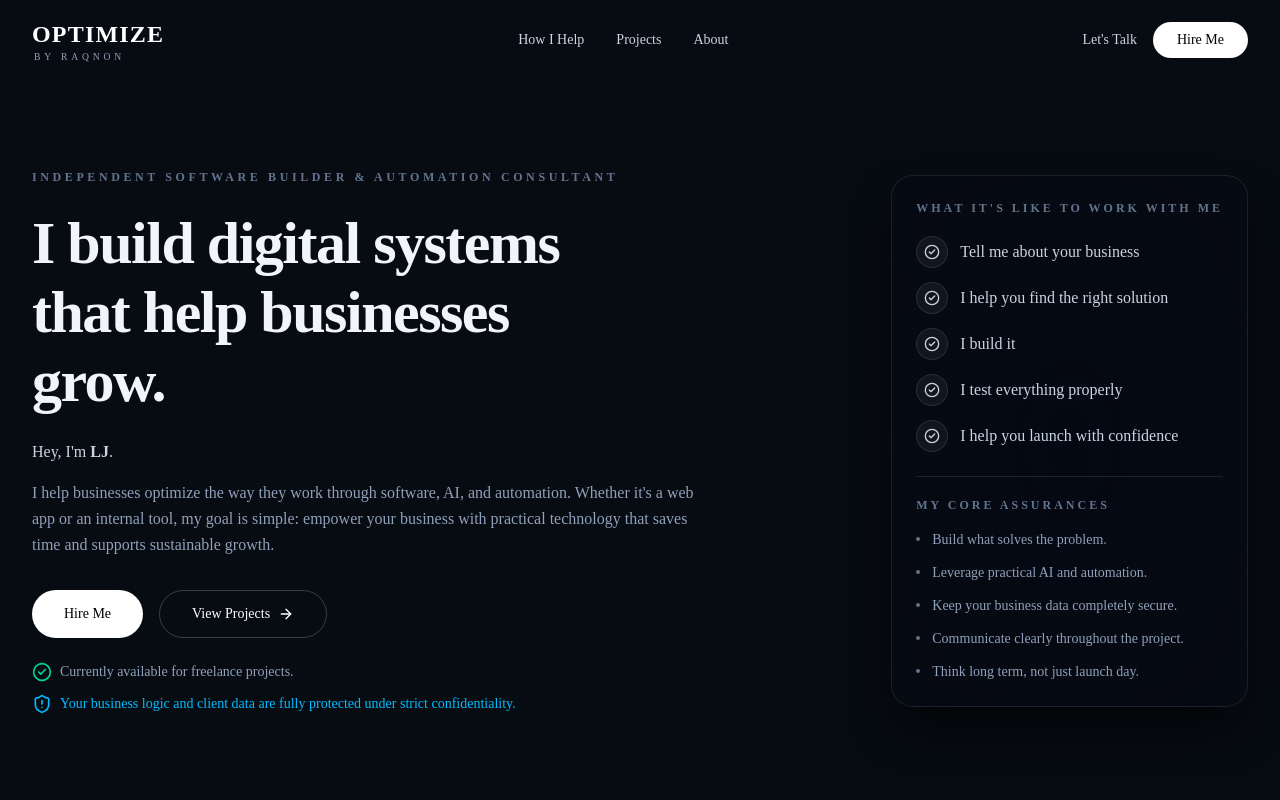
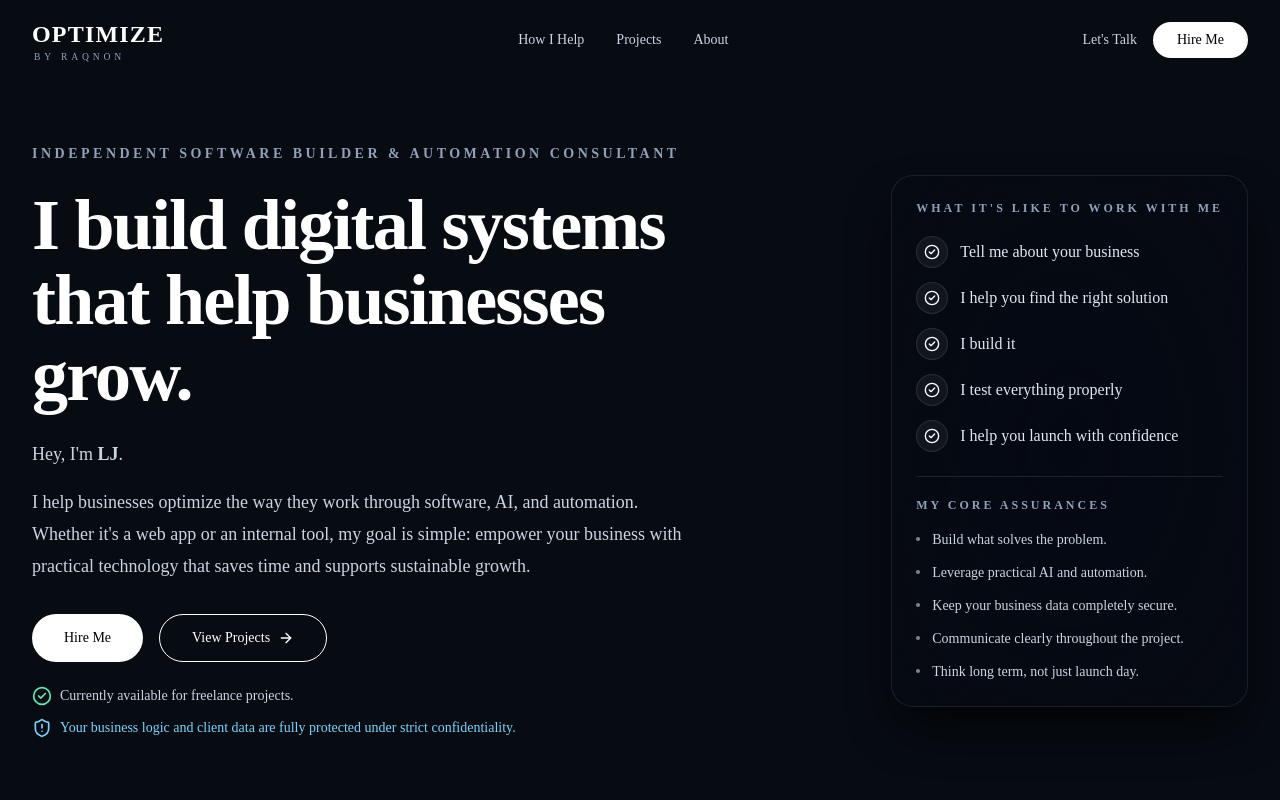
Before and after one commit to geeiqueue/optimize-by-raqnon, a Next.js app: page / in a window 1280 px wide. Shown: the top 800 px of the page. Built offline with nearby package versions, Linux system fonts and the light colour scheme.

Commit message:
Add 3D network background, fix CTA click bug

```diff
--- a/components/hero/business-network.tsx
+++ b/components/hero/business-network.tsx
@@ -1,71 +1,98 @@
 "use client";
 
-import { useEffect, useState } from "react";
+import { useRef, useMemo, useState, useEffect } from "react";
+import { Canvas, useFrame } from "@react-three/fiber";
+import * as THREE from "three";
+
+function NetworkNodes({ count = 50 }: { count?: number }) {
+  const groupRef = useRef<THREE.Group>(null);
+
+  const positions = useMemo(() => {
+    const pts: THREE.Vector3[] = [];
+    for (let i = 0; i < count; i++) {
+      pts.push(
+        new THREE.Vector3(
+          (Math.random() - 0.5) * 10,
+          (Math.random() - 0.5) * 6,
+          (Math.random() - 0.5) * 6
+        )
+      );
+    }
+    return pts;
+  }, [count]);
+
+  const lines = useMemo(() => {
+    const segments: [THREE.Vector3, THREE.Vector3][] = [];
+    positions.forEach((p, i) => {
+      const nearest = positions
+        .map((q, j) => ({ j, d: p.distanceTo(q) }))
+        .filter((o) => o.j !== i)
+        .sort((a, b) => a.d - b.d)
+        .slice(0, 2);
+      nearest.forEach(({ j }) => {
+        if (j > i) segments.push([p, positions[j]]);
+      });
+    });
+    return segments;
+  }, [positions]);
+
+  useFrame((_, delta) => {
+    if (groupRef.current) {
+      groupRef.current.rotation.y += delta * 0.05;
+    }
+  });
+
+  return (
+    <group ref={groupRef}>
+      {positions.map((p, i) => (
+        <mesh key={i} position={p}>
+          <sphereGeometry args={[0.04, 8, 8]} />
+          <meshBasicMaterial color="#38bdf8" />
+        </mesh>
+      ))}
+      {lines.map(([a, b], i) => (
+        <line key={i}>
+          <bufferGeometry>
+            <bufferAttribute
+              attach="attributes-position"
+              args={[new Float32Array([a.x, a.y, a.z, b.x, b.y, b.z]), 3]}
+            />
+          </bufferGeometry>
+          <lineBasicMaterial color="#0ea5e9" transparent opacity={0.25} />
+        </line>
+      ))}
+    </group>
+  );
+}
 
 export default function BusinessNetwork() {
-  const [mousePos, setMousePos] = useState({ x: 0, y: 0 });
+  const [mousePos, setMousePos] = useState({ x: 50, y: 50 });
 
   useEffect(() => {
     const handleMouseMove = (e: MouseEvent) => {
-      const xPercent = (e.clientX / window.innerWidth) * 100;
-      const yPercent = (e.clientY / window.innerHeight) * 100;
-      setMousePos({ x: xPercent, y: yPercent });
+      setMousePos({
+        x: (e.clientX / window.innerWidth) * 100,
+        y: (e.clientY / window.innerHeight) * 100,
+      });
     };
-
     window.addEventListener("mousemove", handleMouseMove);
     return () => window.removeEventListener("mousemove", handleMouseMove);
   }, []);
 
   return (
     <div className="absolute inset-0 h-full w-full bg-[#070b12] overflow-hidden pointer-events-none">
-      {/* Premium Tech Blueprint Matrix Mesh lines */}
-      <div
-        className="absolute inset-0 opacity-15 transition-transform duration-300 ease-out"
-        style={{
-          backgroundImage: `
-            linear-gradient(to right, rgba(56, 189, 248, 0.12) 1px, transparent 1px),
-            linear-gradient(to bottom, rgba(56, 189, 248, 0.12) 1px, transparent 1px)
-          `,
-          backgroundSize: "50px 50px",
-          transform: `translate(${(mousePos.x - 50) * 0.04}px, ${(mousePos.y - 50) * 0.04}px)`,
-        }}
-      />
-
-      {/* Cyber Constellation Data Node Points Array */}
-      <div
-        className="absolute inset-0 opacity-30 transition-transform duration-500 ease-out"
-        style={{
-          backgroundImage: "radial-gradient(circle, rgba(34, 211, 238, 0.2) 1px, transparent 2px)",
-          backgroundSize: "100px 100px",
-          transform: `translate(${(mousePos.x - 50) * -0.06}px, ${(mousePos.y - 50) * -0.06}px)`,
-        }}
-      />
-      {/* Floating High-Contrast Digital Node Orbs */}
-      <div className="absolute inset-0">
-        {/* Node 1: Left Upper Track */}
-        <div className="absolute top-[25%] left-[18%] h-2 w-2 rounded-full bg-sky-400 shadow-[0_0_15px_rgba(56,189,248,0.8)] animate-pulse" />
-        <div className="absolute top-[25%] left-[18%] h-[150px] w-[1px] bg-gradient-to-b from-sky-400/30 to-transparent rotate-[45deg] origin-top" />
-
-        {/* Node 2: Center Content Track */}
-        <div className="absolute top-[45%] left-[48%] h-2 w-2 rounded-full bg-cyan-400 shadow-[0_0_15px_rgba(34,211,238,0.8)]" />
-        <div className="absolute top-[45%] left-[48%] h-[120px] w-[1px] bg-gradient-to-b from-cyan-400/30 to-transparent rotate-[-30deg] origin-top" />
-
-        {/* Node 3: Right Upper Track */}
-        <div className="absolute top-[20%] left-[82%] h-2 w-2 rounded-full bg-sky-400 shadow-[0_0_15px_rgba(56,189,248,0.8)] animate-pulse" />
-
-        {/* Node 4: Left Lower Track */}
-        <div className="absolute top-[75%] left-[25%] h-2 w-2 rounded-full bg-cyan-400 shadow-[0_0_15px_rgba(34,211,238,0.8)]" />
-        <div className="absolute top-[75%] left-[25%] h-[100px] w-[1px] bg-gradient-to-r from-cyan-400/20 to-transparent" />
-
-        {/* Node 5: Right Lower Track */}
-        <div className="absolute top-[68%] left-[75%] h-2 w-2 rounded-full bg-sky-400 shadow-[0_0_15px_rgba(56,189,248,0.8)] animate-pulse" />
+      <div className="absolute inset-0 opacity-70">
+        <Canvas camera={{ position: [0, 0, 8], fov: 50 }}>
+          <ambientLight intensity={0.5} />
+          <NetworkNodes count={50} />
+        </Canvas>
       </div>
 
-      {/* Dynamic Cursor Spotlight Radial Glow */}
+      {/* Cursor spotlight glow, layered above the 3D canvas */}
       <div
-        className="absolute inset-0 mixed-blend-screen transition-all duration-200 ease-out hidden md:block"
+        className="absolute inset-0 transition-all duration-200 ease-out hidden md:block"
         style={{
-          background: `radial-gradient(600px circle at ${mousePos.x}% ${mousePos.y}%, rgba(14, 165, 233, 0.08), transparent 80%)`
+          background: `radial-gradient(600px circle at ${mousePos.x}% ${mousePos.y}%, rgba(14, 165, 233, 0.08), transparent 80%)`,
         }}
       />
     </div>
--- a/components/sections/hero.tsx
+++ b/components/sections/hero.tsx
@@ -1,3 +1,8 @@
+import dynamic from "next/dynamic";
+
+const BusinessNetwork = dynamic(() => import("@/components/hero/business-network"), {
+  ssr: false,
+});
 import { ArrowRight, CheckCircle2, ShieldAlert } from "lucide-react";
 
 const process = [
@@ -19,18 +24,15 @@ const principles = [
 export default function Hero() {
   return (
     <section className="relative isolate overflow-hidden border-b border-slate-800 bg-[#070b12] text-white">
-      {/* Masking overlay to soften background lines across the text areas */}
       <div className="pointer-events-none absolute inset-0 z-10 bg-gradient-to-r from-[#070b12]/90 via-[#070b12]/50 to-[#070b12]/80" />
 
-      {/* Content grid */}
       <div className="relative z-20 mx-auto grid min-h-[calc(100vh-80px)] max-w-7xl items-center gap-10 px-6 py-12 lg:grid-cols-[1.15fr_0.85fr] lg:px-8">
         <div>
-          <p className="text-xs font-semibold uppercase tracking-[0.3em] text-slate-500">
+          <p className="text-sm font-semibold uppercase tracking-[0.25em] text-slate-400 flex items-center gap-2">
             Independent Software Builder & Automation Consultant
           </p>
 
-          {/* Cleaned up eye-friendly heading tracking layout */}
-          <h1 className="mt-6 text-4xl font-extrabold tracking-tight text-slate-100 md:text-5xl lg:text-6xl leading-[1.15]">
+          <h1 className="mt-6 text-5xl font-black leading-[1.05] tracking-tight text-white md:text-6xl lg:text-7xl">
             I build digital systems
             <br />
             that help businesses
@@ -38,11 +40,11 @@ export default function Hero() {
             grow.
           </h1>
 
-          <p className="mt-6 max-w-xl text-base font-medium text-slate-300">
+          <p className="mt-6 max-w-xl text-lg leading-8 text-slate-300">
             Hey, I&apos;m <strong>LJ</strong>.
           </p>
 
-          <p className="mt-4 max-w-2xl text-base leading-relaxed text-slate-400">
+          <p className="mt-4 max-w-2xl text-lg leading-8 text-slate-300">
             I help businesses optimize the way they work through software, AI, and automation. Whether it&apos;s a web app or an internal tool, my goal is simple: empower your business with practical technology that saves time and supports sustainable growth.
           </p>
 
@@ -56,18 +58,18 @@ export default function Hero() {
 
             <a
               href="#projects"
-              className="inline-flex h-12 items-center justify-center rounded-full border border-white/20 px-8 text-sm font-medium text-white transition-colors hover:bg-white hover:text-black"
+              className="inline-flex h-12 items-center justify-center rounded-full border border-white px-8 text-sm font-medium text-white transition-colors hover:bg-white hover:text-black"
             >
               View Projects
               <ArrowRight className="ml-2 h-4 w-4" />
             </a>
           </div>
-          <div className="mt-6 flex flex-col gap-3 text-sm text-slate-400">
+          <div className="mt-6 flex flex-col gap-3 text-sm text-slate-300">
             <div className="flex items-center gap-2">
-              <CheckCircle2 className="h-5 w-5 text-emerald-400 shrink-0" />
+              <CheckCircle2 className="h-5 w-5 text-emerald-300 shrink-0" />
               <span>Currently available for freelance projects.</span>
             </div>
-            <div className="flex items-center gap-2 text-sky-400">
+            <div className="flex items-center gap-2 text-sky-300">
               <ShieldAlert className="h-5 w-5 shrink-0" />
               <span>Your business logic and client data are fully protected under strict confidentiality.</span>
             </div>
@@ -79,18 +81,18 @@ export default function Hero() {
           {/* Inner vignette overlay that fades out the busy background shapes strictly behind this text */}
           <div className="pointer-events-none absolute inset-0 -z-10 rounded-3xl bg-radial from-[#070b12]/10 via-[#070b12]/60 to-[#070b12]/95 opacity-90" />
 
-          <p className="text-xs font-semibold uppercase tracking-[0.25em] text-slate-500">
+          <p className="text-xs font-semibold uppercase tracking-[0.25em] text-slate-400">
             What it&apos;s like to work with me
           </p>
 
           <div className="mt-5 space-y-3.5">
             {process.map((step) => (
               <div key={step} className="flex items-center gap-3">
-                <div className="flex h-8 w-8 shrink-0 items-center justify-center rounded-full border border-white/10 bg-white/5 text-slate-300">
+                <div className="flex h-8 w-8 shrink-0 items-center justify-center rounded-full border border-white/10 bg-white/5 text-white">
                   <CheckCircle2 className="h-4 w-4" />
                 </div>
 
-                <p className="text-base font-medium text-slate-300">
+                <p className="text-base font-medium text-slate-200">
                   {step}
                 </p>
               </div>
@@ -98,15 +100,15 @@ export default function Hero() {
           </div>
 
           <div className="mt-6 border-t border-white/10 pt-5">
-            <p className="text-xs font-semibold uppercase tracking-[0.25em] text-slate-500">
+            <p className="text-xs font-semibold uppercase tracking-[0.25em] text-slate-400">
               My Core Assurances
             </p>
 
             <ul className="mt-4 space-y-3">
               {principles.map((principle) => (
                 <li key={principle} className="flex items-start gap-3">
-                  <div className="mt-2 h-1 w-1 shrink-0 rounded-full bg-slate-500" />
-                  <span className="text-sm text-slate-400 leading-normal">
+                  <div className="mt-2 h-1 w-1 shrink-0 rounded-full bg-white/50" />
+                  <span className="text-sm text-slate-300 leading-normal">
                     {principle}
                   </span>
                 </li>
--- a/package.json
+++ b/package.json
@@ -10,6 +10,8 @@
   },
   "dependencies": {
     "@base-ui/react": "^1.6.0",
+    "@react-three/drei": "^10.7.7",
+    "@react-three/fiber": "^9.6.1",
     "class-variance-authority": "^0.7.1",
     "clsx": "^2.1.1",
     "framer-motion": "^12.43.0",
@@ -19,6 +21,7 @@
     "react-dom": "19.2.4",
     "shadcn": "^4.16.0",
     "tailwind-merge": "^3.6.0",
+    "three": "^0.185.1",
     "tw-animate-css": "^1.4.0"
   },
   "devDependencies": {
```
Also changed, not shown: 1 other file (tests, documents, lock files or other folders).
